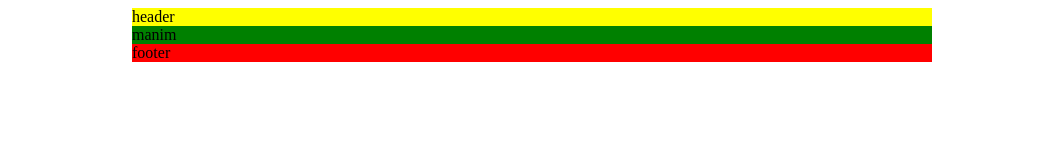
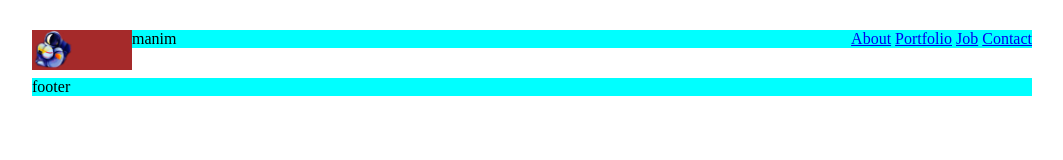
Before and after one commit to MindPaul/08-kosmonaut, a website: page index.html in a window 1280 px wide. Shown: the whole page, without its empty margins (108-1171 px from the left). Drawn offline with Linux system fonts and the light colour scheme.

Commit message:
favicon & style

```diff
--- a/index.html
+++ b/index.html
@@ -5,13 +5,26 @@
   <meta charset="UTF-8">
   <meta http-equiv="X-UA-Compatible" content="IE=edge">
   <meta name="viewport" content="width=device-width, initial-scale=1.0">
+  <!-- <link rel="shortcut icon" href="./favicon" type=""> -->
+  <link rel="apple-touch-icon" sizes="180x180" href="./favicon/apple-touch-icon.png">
+  <link rel="icon" type="image/png" sizes="32x32" href="./favicon/favicon-32x32.png">
+  <link rel="icon" type="image/png" sizes="16x16" href="./favicon/favicon-16x16.png">
+  <link rel="manifest" href="./favicon/site.webmanifest">
+  <meta name="msapplication-TileColor" content="#da532c">
+  <meta name="theme-color" content="#ffffff">
   <title>Kosmonautas</title>
 
 </head>
 
 <body>
      <header>
-   header
+      <img src="./weblog.png" alt="logo">
+      <nav>
+        <a href="#">About</a>
+        <a href="#">Portfolio</a>
+        <a href="#">Job</a>
+        <a href="#">Contact</a>
+      </nav>
   </header>
 
   <main >
--- a/main.css
+++ b/main.css
@@ -1,15 +1,37 @@
+body{
+  margin: 0;
+}
+header, main, footer {
+  width: 1000px;
+  margin-left: calc(50% - 500px);
+  margin-bottom: 30px;
+  background-color: aqua;
+}
+
 header {
-  background-color: yellow;
-  width: 800px;
-  margin-left: calc(50% - 400px);
+  margin-top: 30px;
 }
+img {
+  background-color: brown;
+  width: 100px;
+  height: 40px;
+  object-fit: contain;
+  object-position: left;
+  float: left;
+}
+nav {
+  float: right;
+
+}
+a{
+
+}
+
 main {
-  background-color: green;
-  width: 800px;
-  margin-left: calc(50% - 400px);
+
+
 }
 footer {
-  background-color: red;
-  width: 800px;
-  margin-left: calc(50% - 400px);
+
+
 }
```
Also changed, not shown: favicon/browserconfig.xml (added, +9 -0 lines), favicon.ico (added), favicon/android-chrome-192x192.png (added), favicon/android-chrome-256x256.png (added), favicon/apple-touch-icon.png (added), favicon/favicon-16x16.png (added), favicon/favicon-32x32.png (added), favicon/favicon.ico (added), favicon/mstile-150x150.png (added), favicon/site.webmanifest (added), weblog.png (added).
